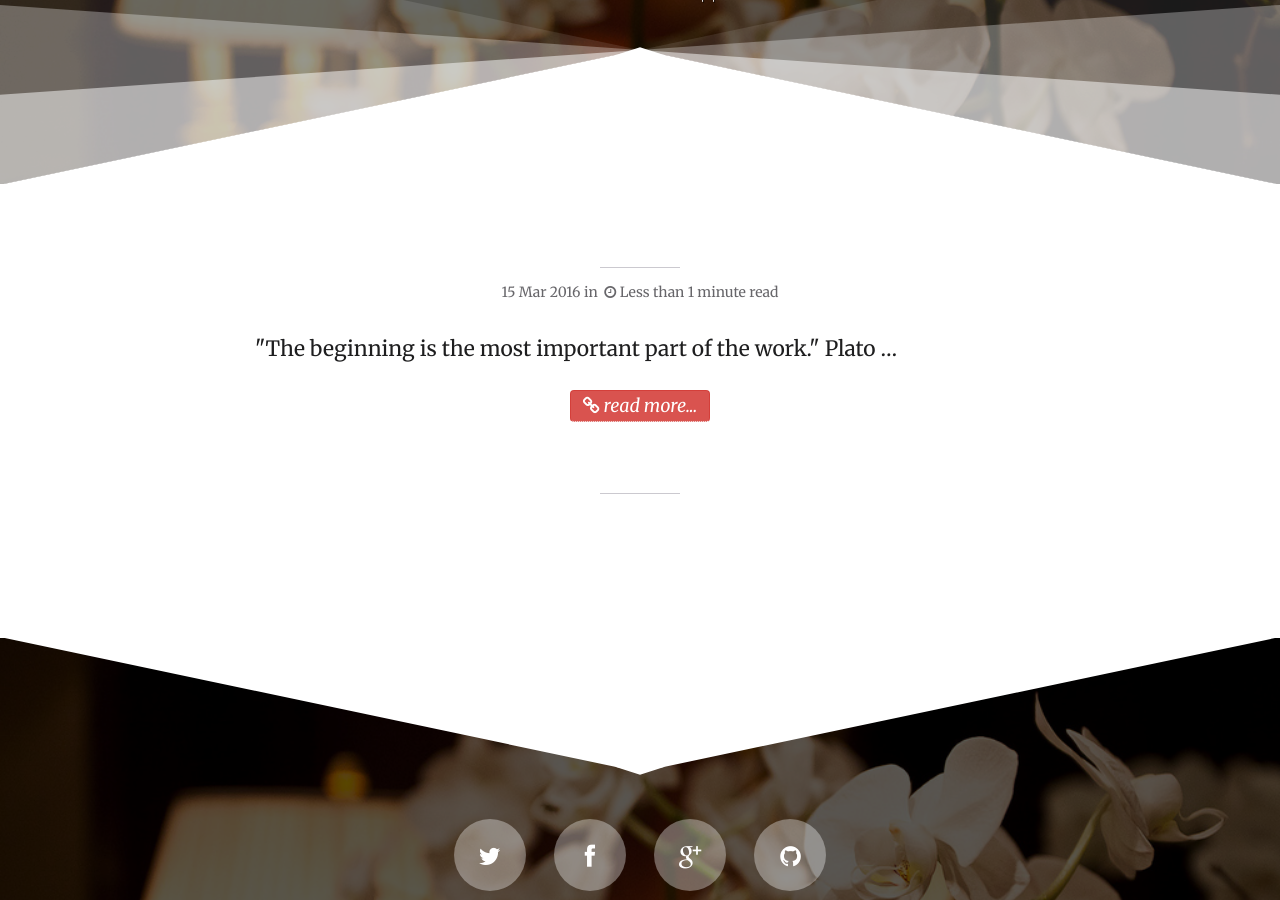
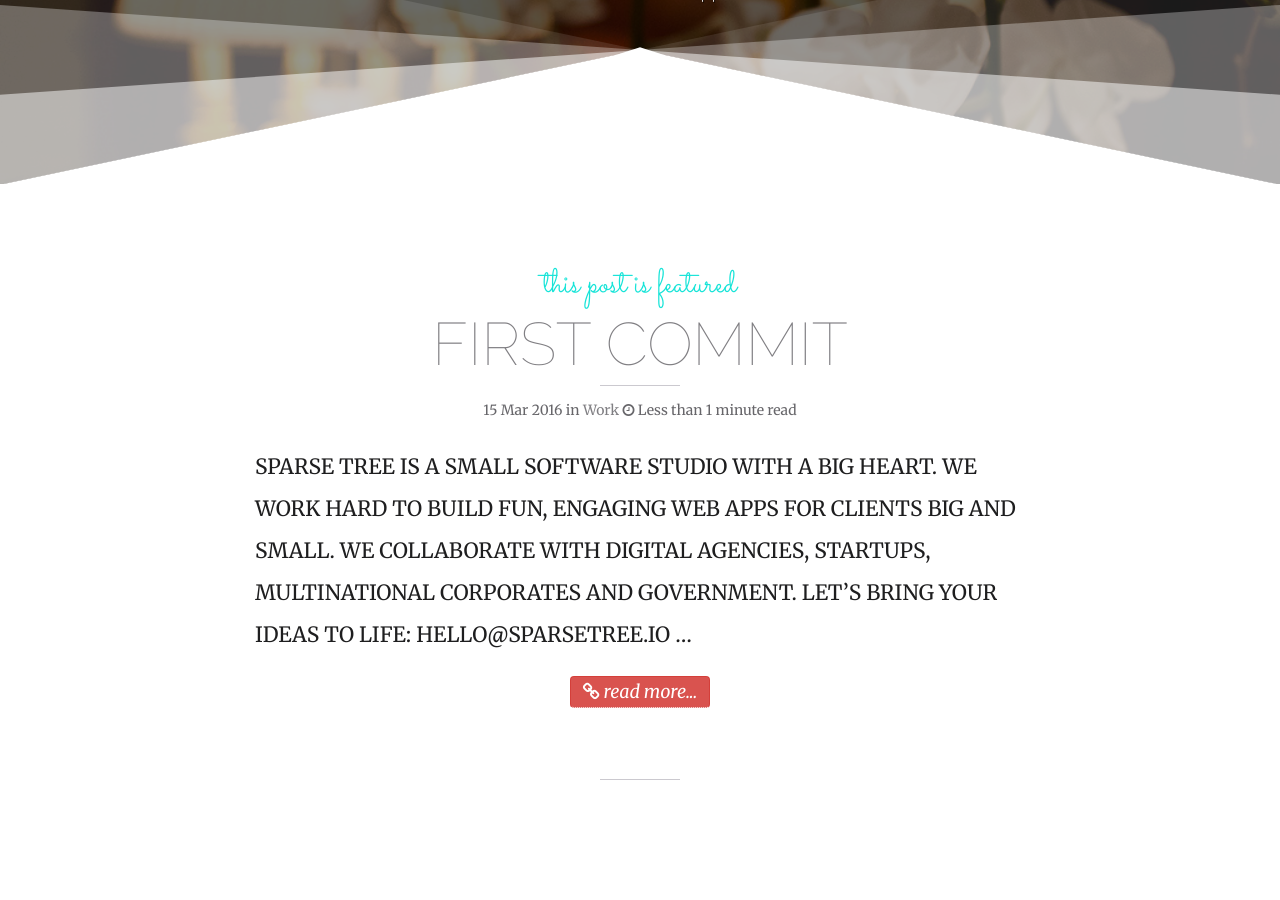
Before and after one commit to sparsetree/sparsetree.github.io, a Jekyll site: the page built from index.html, in a window 1280 px wide and 900 px high, scrolled down 356 px. Built offline with Jekyll 4.4.1, drawn with Linux system fonts in a browser that asks for light colours; nearby versions of some CDN libraries; the list of posts is cut into pages by our own code.

Commit message:
Modified post

```diff
--- a/_posts/2016-3-15-first-commit.md
+++ b/_posts/2016-3-15-first-commit.md
@@ -1,23 +1,17 @@
 ---
 layout: post
-title: DOMESTIC CAT IS A SMALL SOFTWARE STUDIO WITH A BIG HEART. WE WORK HARD TO BUILD FUN, ENGAGING MOBILE APPS FOR CLIENTS BIG AND SMALL.
-
-WE COLLABORATE WITH DIGITAL AGENCIES, STARTUPS, MULTINATIONAL CORPORATES AND GOVERNMENT.
-
-LET’S BRING YOUR IDEAS TO LIFE: APPS@DOMESTICCAT.COM.AU
-
+title: First Commit
 description:
 headline: "Let's Fire up the Engines"
 categories: work
-image:
-  feature: "website-speed.jpg"
-  credit: spreadeffect.com
-  creditlink: "http://www.spreadeffect.com/blog/improve-website-speed/"
 comments: false
 mathjax: null
 featured: true
 published: true
 ---
 
->&quot;The beginning is the most important part of the work.&quot;
-><small><cite title="Plato">Plato</cite></small>
+SPARSE TREE IS A SMALL SOFTWARE STUDIO WITH A BIG HEART. WE WORK HARD TO BUILD FUN, ENGAGING WEB APPS FOR CLIENTS BIG AND SMALL.
+
+WE COLLABORATE WITH DIGITAL AGENCIES, STARTUPS, MULTINATIONAL CORPORATES AND GOVERNMENT.
+
+LET’S BRING YOUR IDEAS TO LIFE: HELLO@SPARSETREE.IO
```
